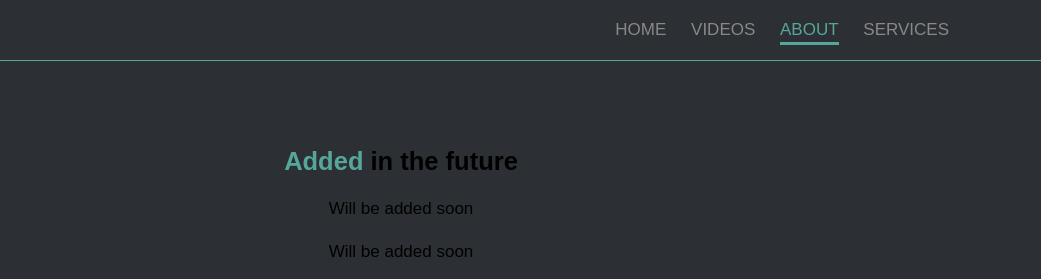
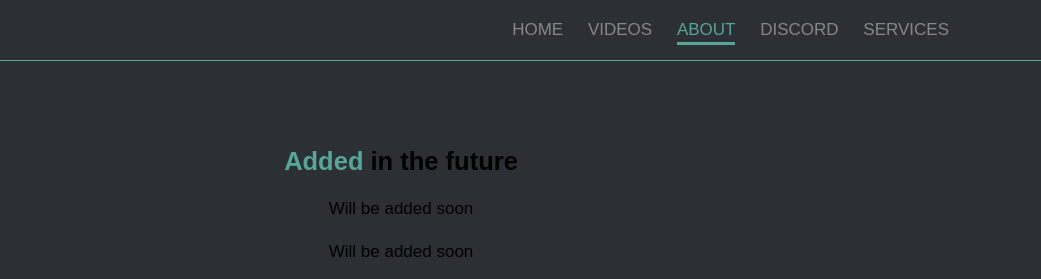
Before and after one commit to Shadoukita/Shadoukita-Web, a plain HTML site: page about.html in a window 1280 px wide. Shown: the top 279 px of the page, 239-1280 px from the left. Drawn offline with Linux system fonts and the light colour scheme.

Commit message:
Update about.html

```diff
--- a/about.html
+++ b/about.html
@@ -27,6 +27,7 @@
                 <li><a href="index.html">Home</a></li>
 				<li><a href="videos.html">Videos</a></li>
 				<li class="current"><a href="about.html">About</a></li>
+		      <li><a href="discord.html">Discord</a></li>
                 <li><a href="services.html">Services</a></li>
               </ul>
             </nav>
```
